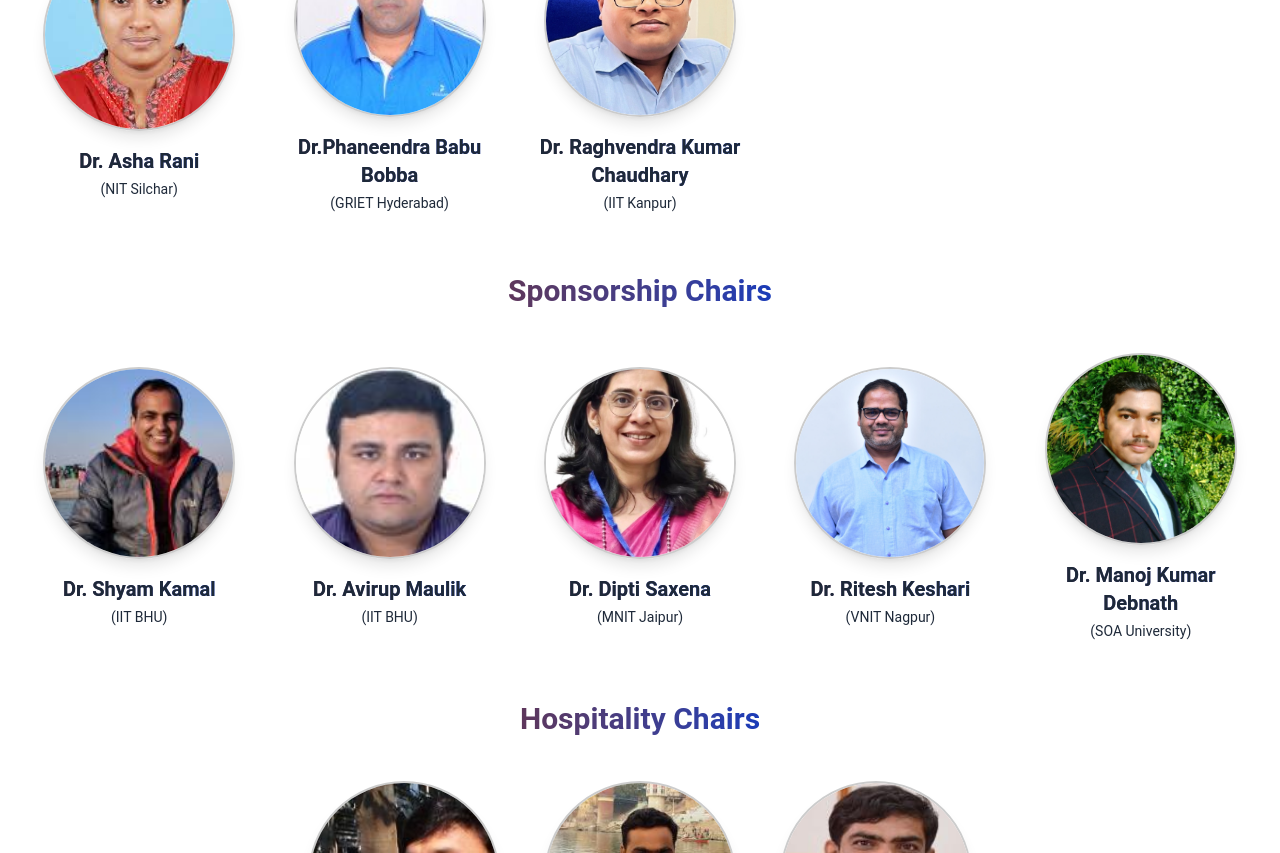
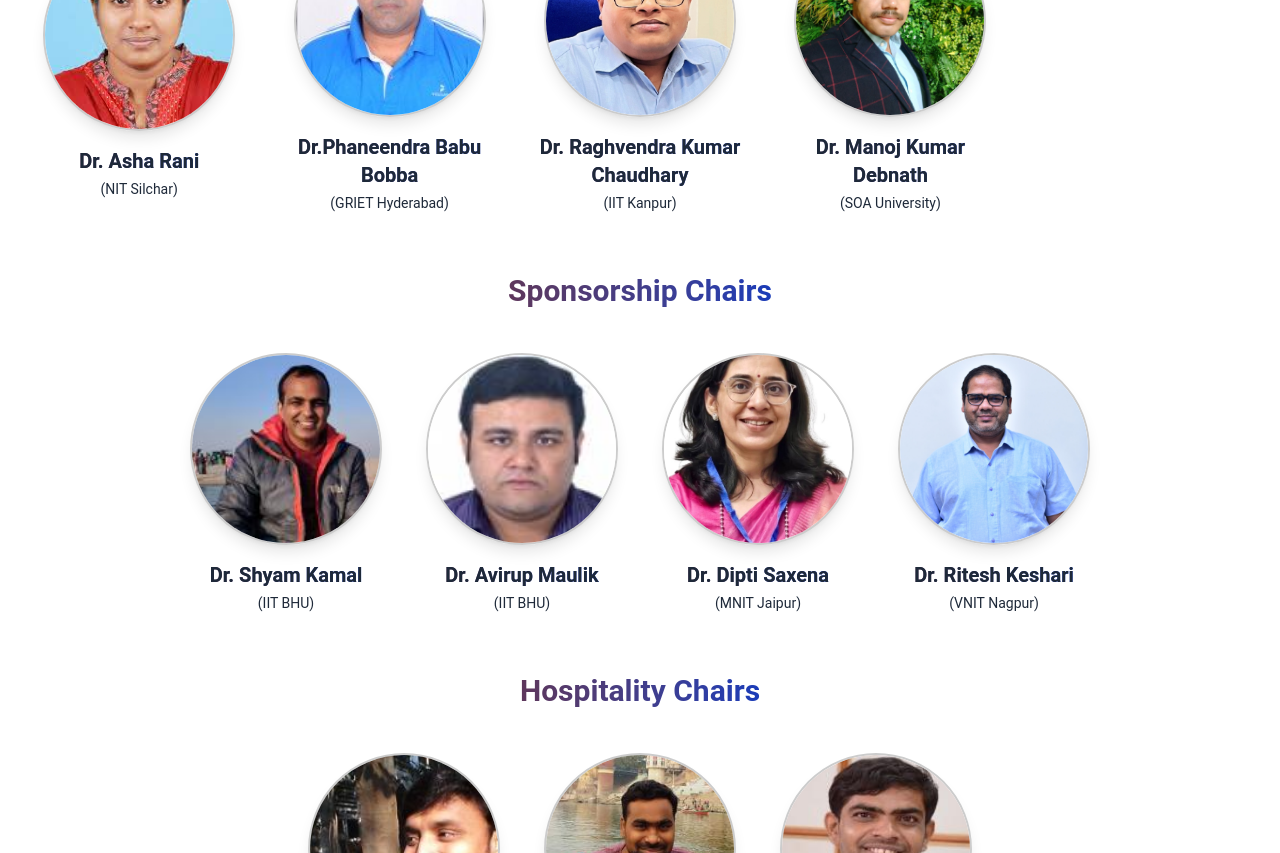
Before and after one commit to r120dhiman/UPCON25, a React (Vite) app in the folder frontend/: page /committee in a window 1280 px wide. Shown: the part 3900-4753 px from the top of the page. Built offline with nearby package versions, Linux system fonts and the light colour scheme.

Commit message:
New Update:

```diff
--- a/frontend/src/Pages/Committee.jsx
+++ b/frontend/src/Pages/Committee.jsx
@@ -229,6 +229,11 @@ const Committee = () => {
         title: "(IIT Kanpur)",
         image: "/committee/Rag.jpg",
       },
+      {
+        name: "Dr. Manoj Kumar Debnath",
+        title: "(SOA University)",
+        image: "/committee/Manoj.jpeg",
+      },
     ],
     "Sponsorship Chairs": [
       {
@@ -251,11 +256,7 @@ const Committee = () => {
         title: "(VNIT Nagpur)",
         image: "/committee/riteshks.jpg",
       },
-      {
-        name: "Dr. Manoj Kumar Debnath",
-        title: "(SOA University)",
-        image: "/committee/Manoj.jpeg",
-      },
+
     ],
     "Hospitality Chairs": [
       {
```
